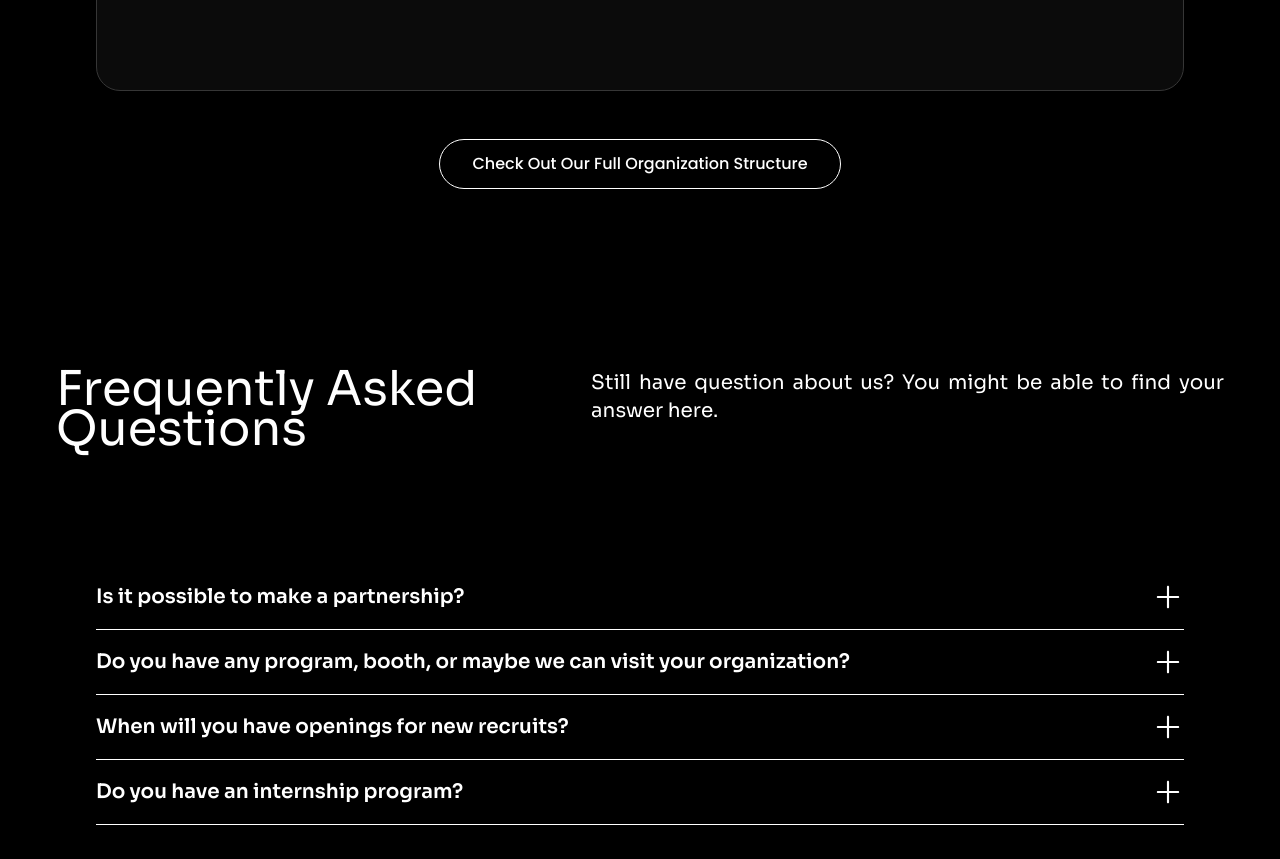
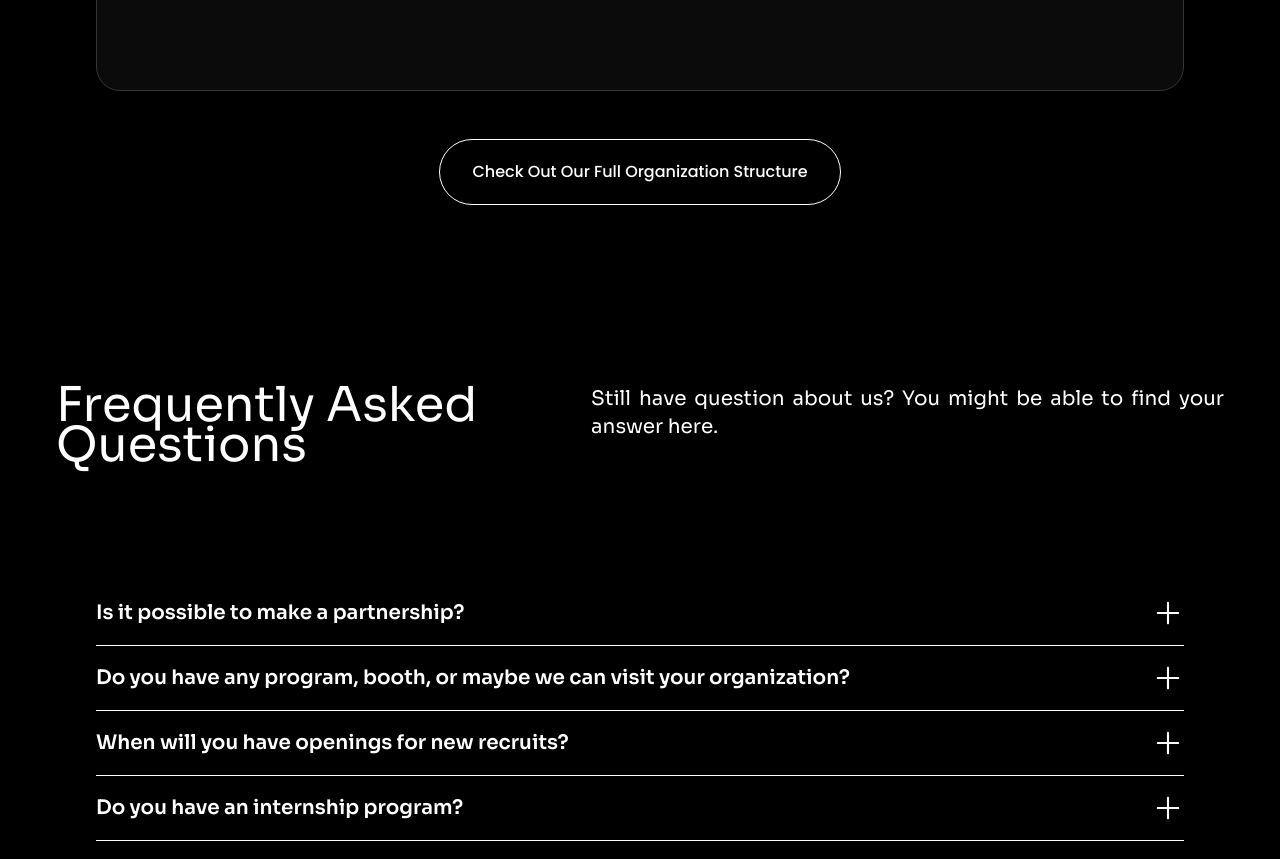
Before and after one commit to soedirmanroboticteam/official-website, a Next.js app: page / in a window 1280 px wide. Shown: the part 2380-3239 px from the top of the page. Built offline with nearby package versions, Linux system fonts and the light colour scheme.

Commit message:
Update TeamSection.tsx

```diff
--- a/components/TeamSection.tsx
+++ b/components/TeamSection.tsx
@@ -22,7 +22,7 @@ const TeamSection = () => {
       </div>
       <div className="self-stretch px-96 justify-center items-start inline-flex">
         <div className="self-stretch flex-col justify-start items-start inline-flex">
-          <Button variant={"outline"} size={"xl"}>
+          <Button variant={"outline"} size={"xl"} style={{ padding: '20px 32px' }}>
             Check Out Our Full Organization Structure
           </Button>
         </div>
```
